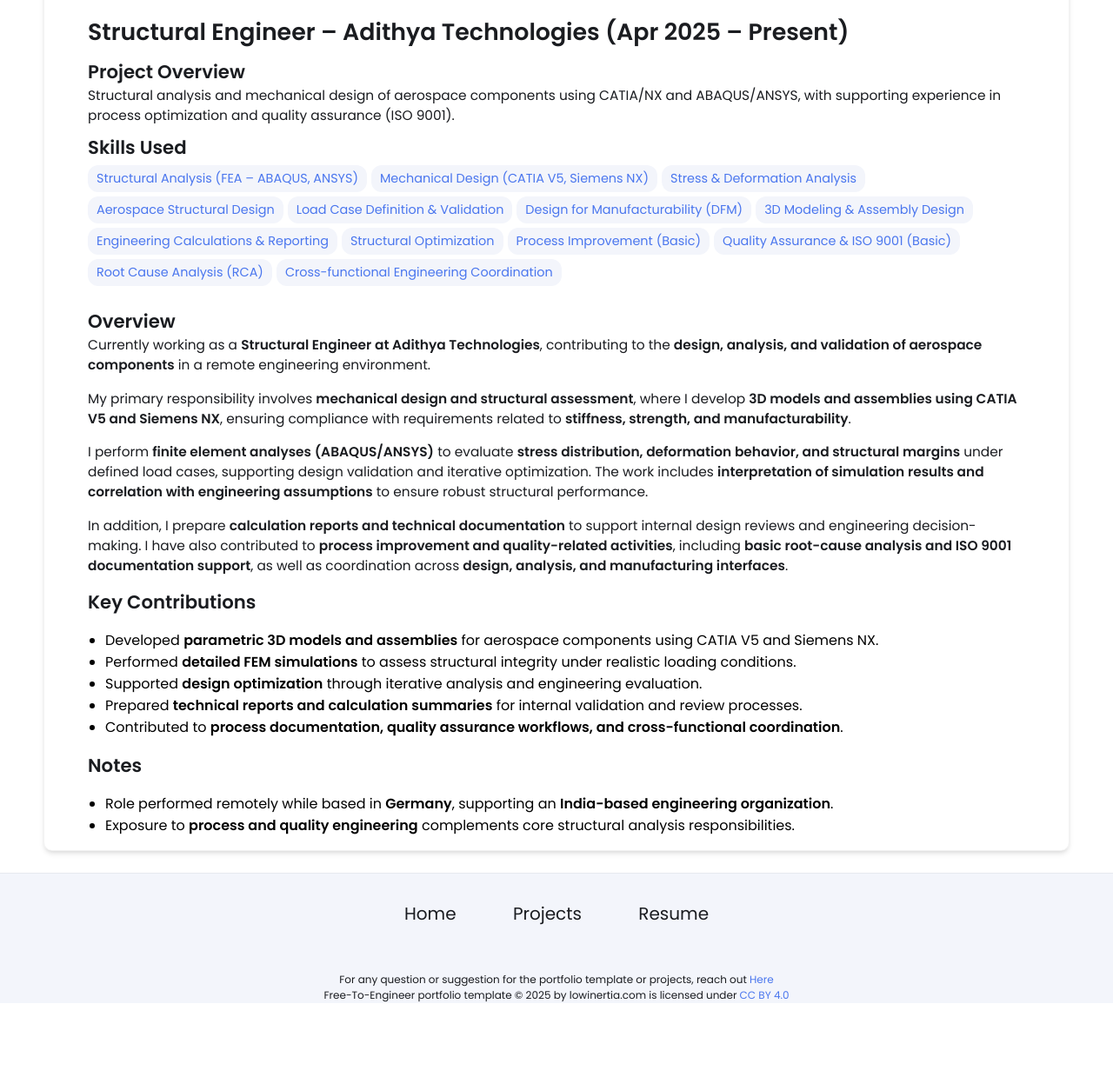
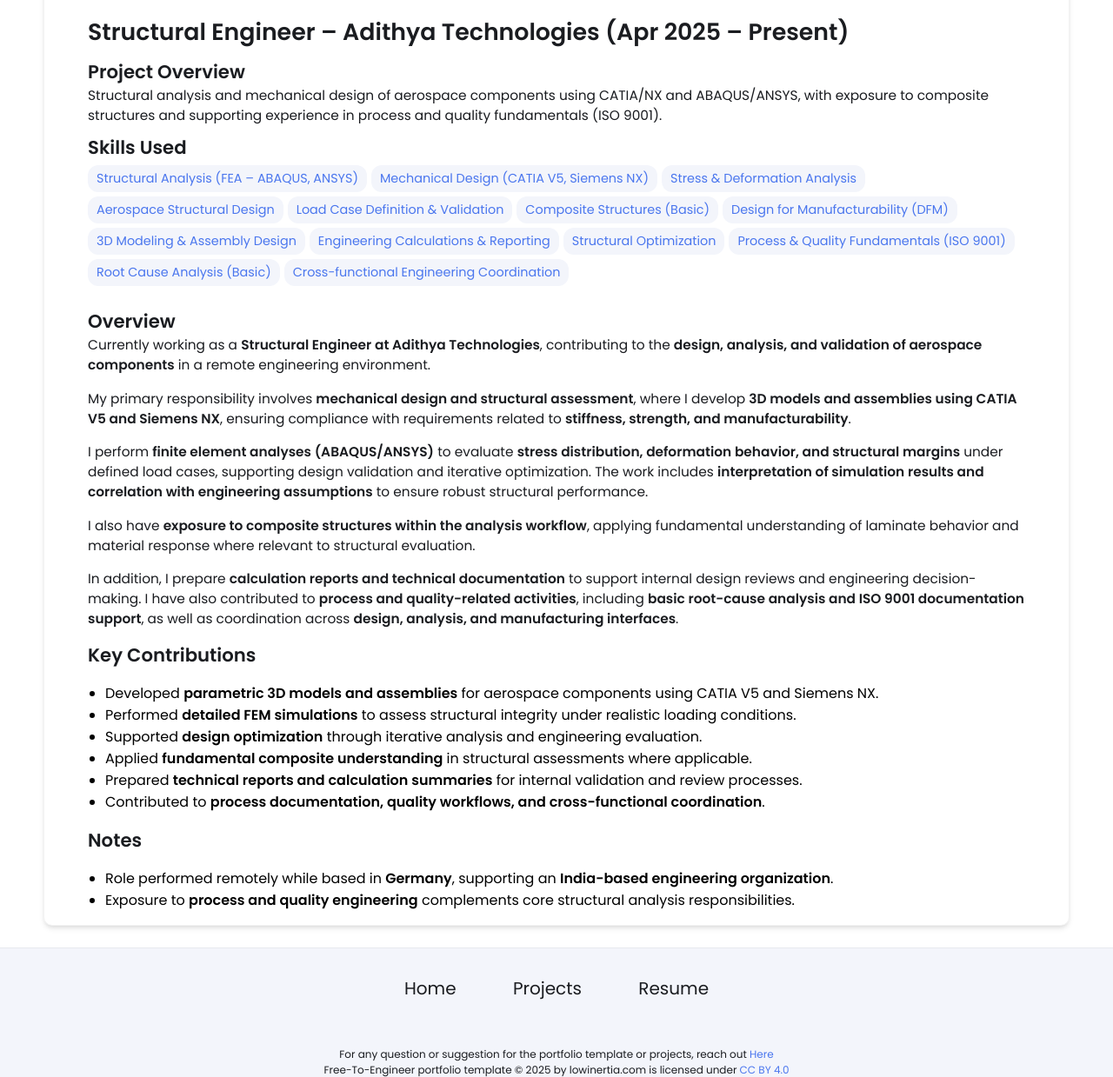
Before and after one commit to Shivakumar-Suhas/Shivakumar-Suhas.github.io, a Jekyll site: the page built from _experiences/Adithya/index.md, in a window 1280 px wide and 1400 px high, scrolled down 329 px. Shown: the part 161-1400 px from the top of the window at 87% size. Built offline with Jekyll 4.4.1, drawn with Linux system fonts in a browser that asks for light colours; before the commit the page ends 1644 px from its top, so only the background shows below that.

Commit message:
Update index.md

```diff
--- a/_experiences/Adithya/index.md
+++ b/_experiences/Adithya/index.md
@@ -1,7 +1,7 @@
 ---
 layout: post
 title: "Structural Engineer – Adithya Technologies (Apr 2025 – Present)"
-description: "Structural analysis and mechanical design of aerospace components using CATIA/NX and ABAQUS/ANSYS, with supporting experience in process optimization and quality assurance (ISO 9001)."
+description: "Structural analysis and mechanical design of aerospace components using CATIA/NX and ABAQUS/ANSYS, with exposure to composite structures and supporting experience in process and quality fundamentals (ISO 9001)."
 
 skills:
   - Structural Analysis (FEA – ABAQUS, ANSYS)
@@ -9,13 +9,13 @@
   - Stress & Deformation Analysis
   - Aerospace Structural Design
   - Load Case Definition & Validation
+  - Composite Structures (Basic)
   - Design for Manufacturability (DFM)
   - 3D Modeling & Assembly Design
   - Engineering Calculations & Reporting
   - Structural Optimization
-  - Process Improvement (Basic)
-  - Quality Assurance & ISO 9001 (Basic)
-  - Root Cause Analysis (RCA)
+  - Process & Quality Fundamentals (ISO 9001)
+  - Root Cause Analysis (Basic)
   - Cross-functional Engineering Coordination
 
 main-image: /aerospace.jpg
@@ -28,14 +28,17 @@
 
 I perform **finite element analyses (ABAQUS/ANSYS)** to evaluate **stress distribution, deformation behavior, and structural margins** under defined load cases, supporting design validation and iterative optimization. The work includes **interpretation of simulation results and correlation with engineering assumptions** to ensure robust structural performance.
 
-In addition, I prepare **calculation reports and technical documentation** to support internal design reviews and engineering decision-making. I have also contributed to **process improvement and quality-related activities**, including **basic root-cause analysis and ISO 9001 documentation support**, as well as coordination across **design, analysis, and manufacturing interfaces**.
+I also have **exposure to composite structures within the analysis workflow**, applying fundamental understanding of laminate behavior and material response where relevant to structural evaluation.
+
+In addition, I prepare **calculation reports and technical documentation** to support internal design reviews and engineering decision-making. I have also contributed to **process and quality-related activities**, including **basic root-cause analysis and ISO 9001 documentation support**, as well as coordination across **design, analysis, and manufacturing interfaces**.
 
 ## Key Contributions
 - Developed **parametric 3D models and assemblies** for aerospace components using CATIA V5 and Siemens NX.
 - Performed **detailed FEM simulations** to assess structural integrity under realistic loading conditions.
 - Supported **design optimization** through iterative analysis and engineering evaluation.
+- Applied **fundamental composite understanding** in structural assessments where applicable.
 - Prepared **technical reports and calculation summaries** for internal validation and review processes.
-- Contributed to **process documentation, quality assurance workflows, and cross-functional coordination**.
+- Contributed to **process documentation, quality workflows, and cross-functional coordination**.
 
 ## Notes
 - Role performed remotely while based in **Germany**, supporting an **India-based engineering organization**.
```
